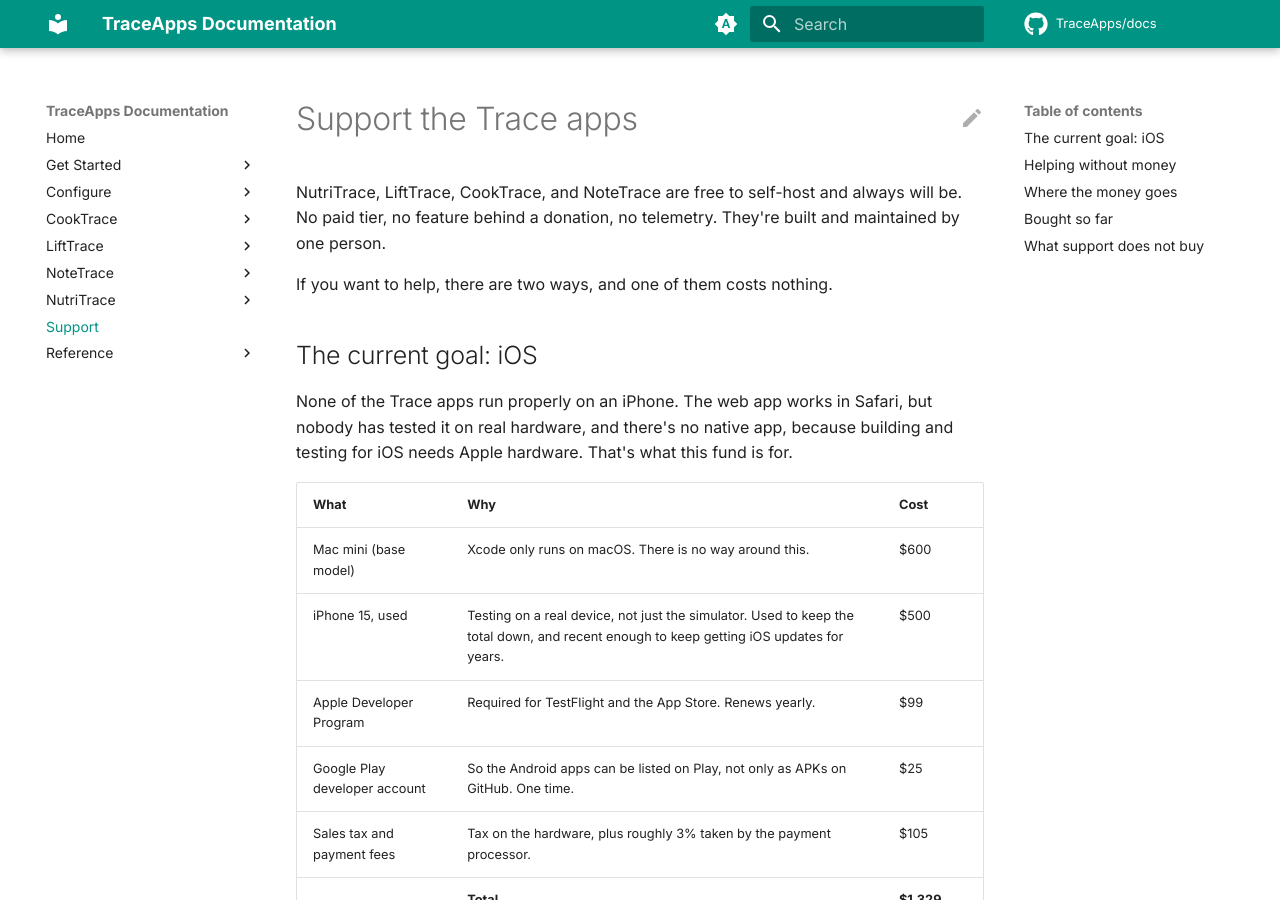
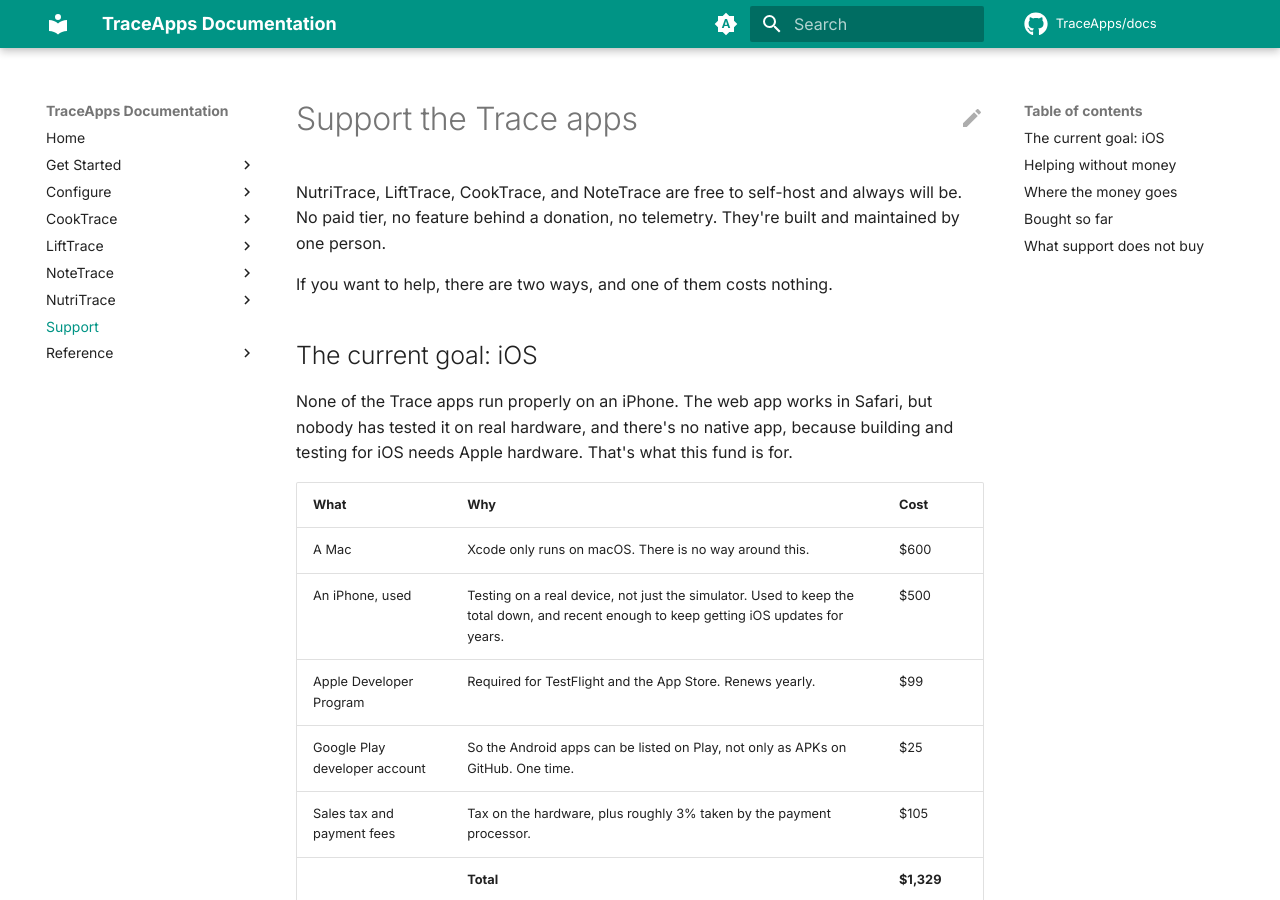
Before and after one commit to TraceApps/docs, an MkDocs documentation site: the page built from docs/support.md, in a window 1280 px wide and 900 px high. Built offline with MkDocs 1.6.1 and Material for MkDocs 9.7.7, drawn with Linux system fonts in a browser that asks for light colours; comment, search, counter and statistics services are not loaded.

Commit message:
Support page: keep the Apple hardware generic

```diff
--- a/docs/support.md
+++ b/docs/support.md
@@ -10,8 +10,8 @@ None of the Trace apps run properly on an iPhone. The web app works in Safari, b
 
 | What | Why | Cost |
 |---|---|---|
-| Mac mini (base model) | Xcode only runs on macOS. There is no way around this. | $600 |
-| iPhone 15, used | Testing on a real device, not just the simulator. Used to keep the total down, and recent enough to keep getting iOS updates for years. | $500 |
+| A Mac | Xcode only runs on macOS. There is no way around this. | $600 |
+| An iPhone, used | Testing on a real device, not just the simulator. Used to keep the total down, and recent enough to keep getting iOS updates for years. | $500 |
 | Apple Developer Program | Required for TestFlight and the App Store. Renews yearly. | $99 |
 | Google Play developer account | So the Android apps can be listed on Play, not only as APKs on GitHub. One time. | $25 |
 | Sales tax and payment fees | Tax on the hardware, plus roughly 3% taken by the payment processor. | $105 |
```
